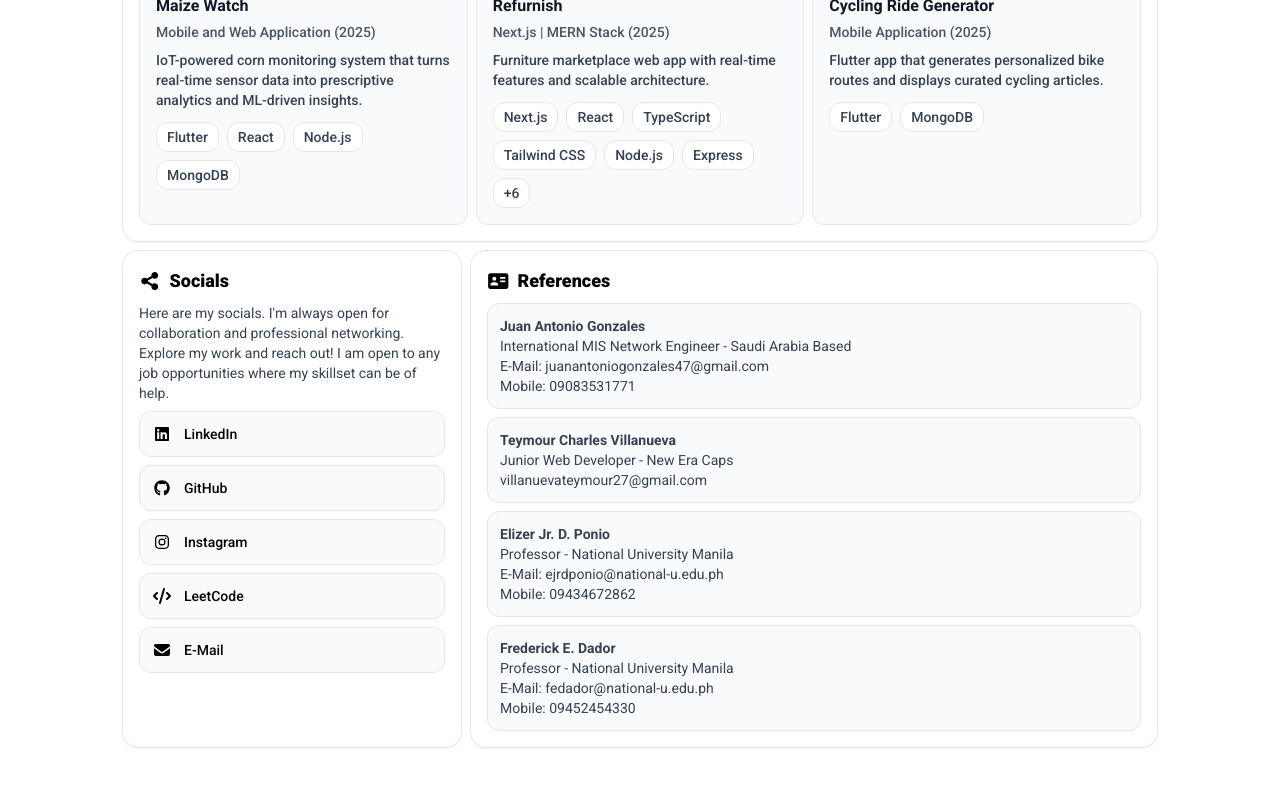
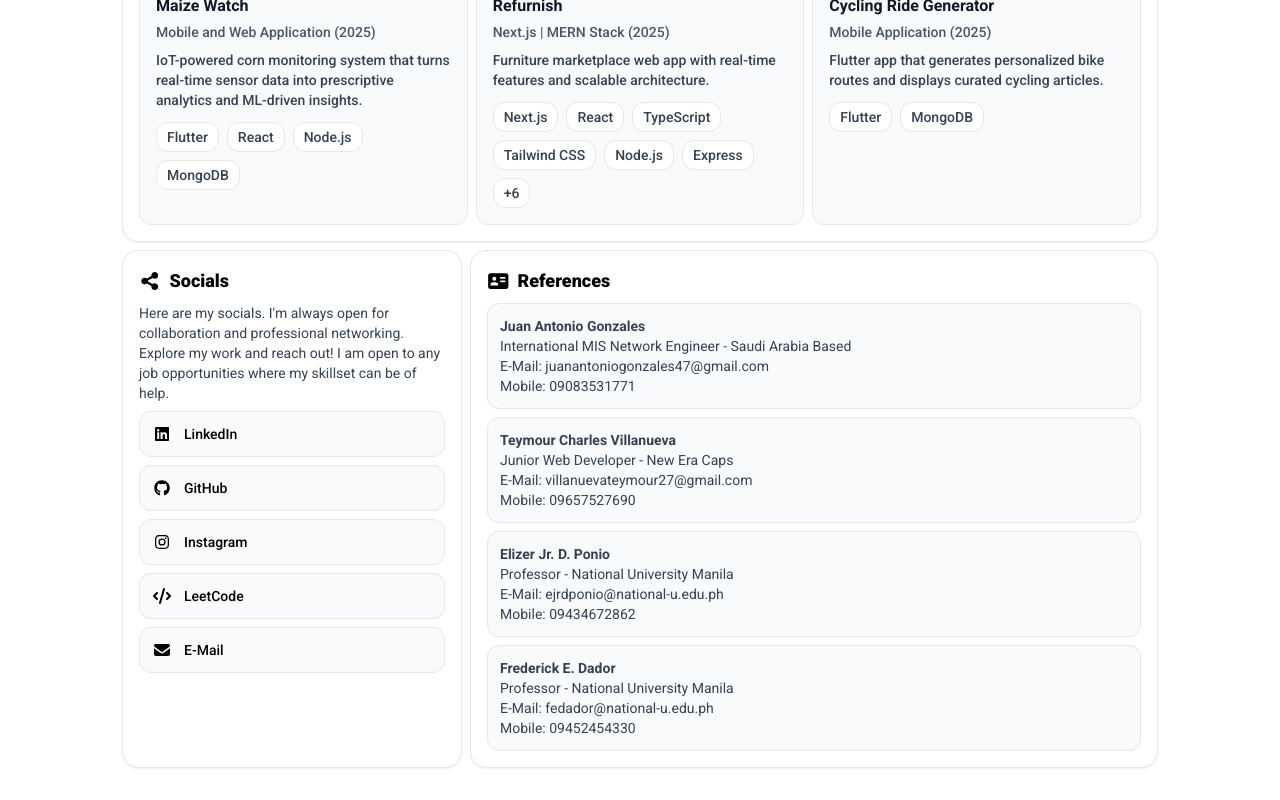
Before and after one commit to 2jzone/2jzone-portfolio, a React (Vite) app in the folder app/: page / in a window 1280 px wide. Shown: the part 986-1786 px from the top of the page. Built offline with nearby package versions, Linux system fonts and the light colour scheme.

Commit message:
Update App.jsx

```diff
--- a/app/src/App.jsx
+++ b/app/src/App.jsx
@@ -530,7 +530,8 @@ function App() {
               <div className="rounded-xl border border-gray-200 bg-gray-50 p-3 text-sm text-gray-700 transition-all duration-200 hover:-translate-y-0.5 hover:shadow-md">
                 <span className="text-sm font-bold">Teymour Charles Villanueva</span> <br />
                 Junior Web Developer - New Era Caps<br />
-                villanuevateymour27@gmail.com
+                E-Mail: villanuevateymour27@gmail.com <br />
+                Mobile: 09657527690
               </div>
               <div className="rounded-xl border border-gray-200 bg-gray-50 p-3 text-sm text-gray-700 transition-all duration-200 hover:-translate-y-0.5 hover:shadow-md">
                 <span className="text-sm font-bold">Elizer Jr. D. Ponio</span> <br />
```
